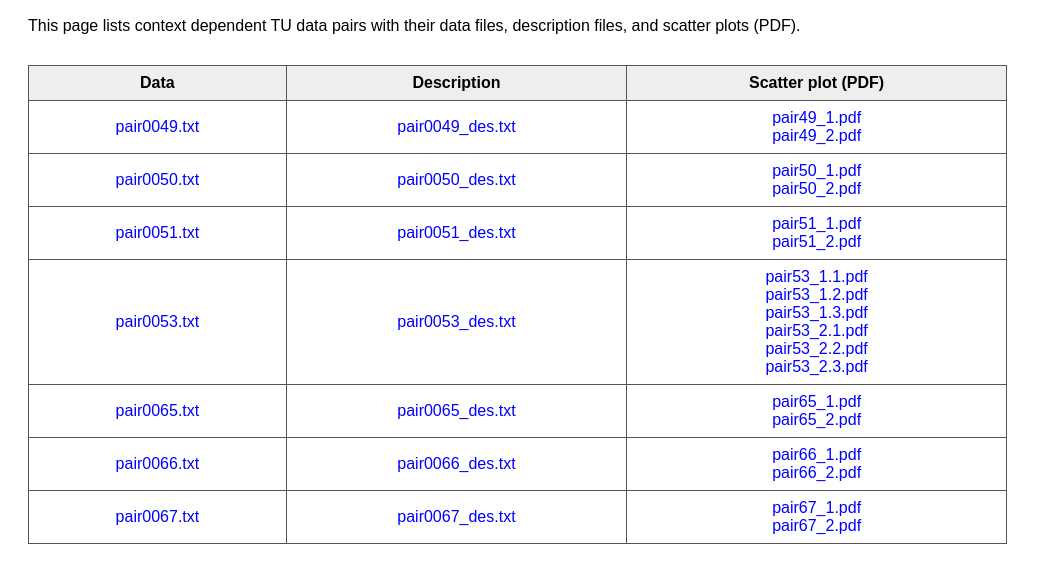
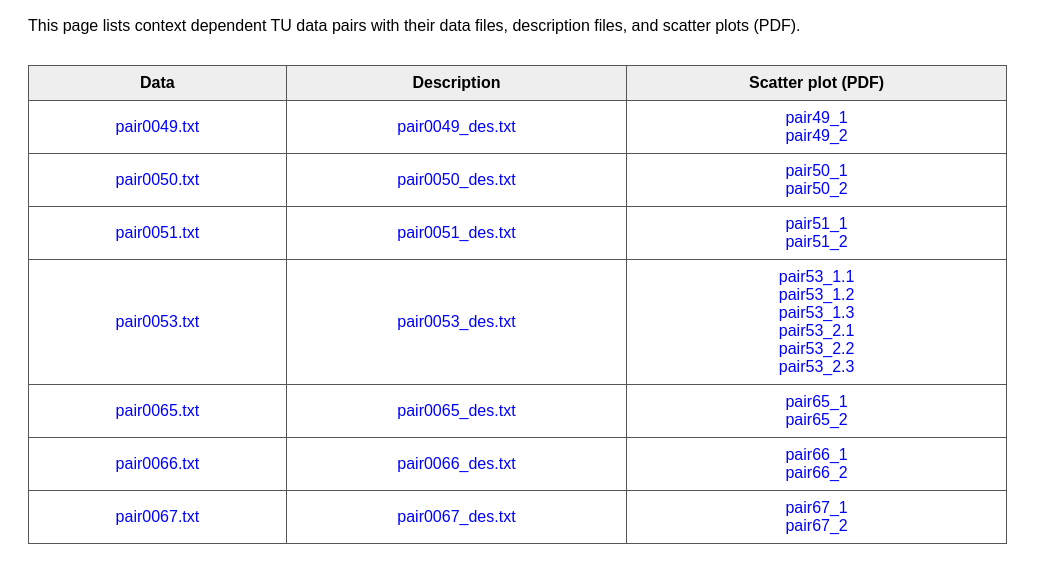
Before and after one commit to iqbalsh1/context_dependent_pairs, a plain HTML site: page index.html in a window 1280 px wide. Shown: the part 79-662 px from the top of the page, without its empty margins (0-1042 px from the left). Drawn offline with Linux system fonts and the light colour scheme.

Commit message:
update file

```diff
--- a/index.html
+++ b/index.html
@@ -26,60 +26,60 @@
       <td><a href="data/pair0049.txt">pair0049.txt</a></td>
       <td><a href="data/pair0049_des.txt">pair0049_des.txt</a></td>
       <td>
-       <a href="data/pair49_1.pdf">pair49_1.pdf</a><br>
-       <a href="data/pair49_2.pdf">pair49_2.pdf</a>
+       <a href="data/pair49_1.pdf">pair49_1</a><br>
+       <a href="data/pair49_2.pdf">pair49_2</a>
       </td>
     </tr>
     <tr>
       <td><a href="data/pair0050.txt">pair0050.txt</a></td>
       <td><a href="data/pair0050_des.txt">pair0050_des.txt</a></td>
       <td>
-       <a href="data/pair50_1.pdf">pair50_1.pdf</a><br>
-       <a href="data/pair50_2.pdf">pair50_2.pdf</a>
+       <a href="data/pair50_1.pdf">pair50_1</a><br>
+       <a href="data/pair50_2.pdf">pair50_2</a>
       </td>
     </tr>
     <tr>
       <td><a href="data/pair0051.txt">pair0051.txt</a></td>
       <td><a href="data/pair0051_des.txt">pair0051_des.txt</a></td>
       <td>
-       <a href="data/pair51_1.pdf">pair51_1.pdf</a><br>
-       <a href="data/pair51_2.pdf">pair51_2.pdf</a>
+       <a href="data/pair51_1.pdf">pair51_1</a><br>
+       <a href="data/pair51_2.pdf">pair51_2</a>
       </td>
     </tr>
     <tr>
       <td><a href="data/pair0053.txt">pair0053.txt</a></td>
       <td><a href="data/pair0053_des.txt">pair0053_des.txt</a></td>
       <td>
-       <a href="data/pair53_1.1.pdf">pair53_1.1.pdf</a><br>
-       <a href="data/pair53_1.2.pdf">pair53_1.2.pdf</a><br>
-       <a href="data/pair53_1.2.pdf">pair53_1.3.pdf</a><br>
-       <a href="data/pair53_2.1.pdf">pair53_2.1.pdf</a><br>
-       <a href="data/pair53_2.2.pdf">pair53_2.2.pdf</a><br>
-       <a href="data/pair53_2.3.pdf">pair53_2.3.pdf</a><br>
+       <a href="data/pair53_1.1.pdf">pair53_1.1</a><br>
+       <a href="data/pair53_1.2.pdf">pair53_1.2</a><br>
+       <a href="data/pair53_1.2.pdf">pair53_1.3</a><br>
+       <a href="data/pair53_2.1.pdf">pair53_2.1</a><br>
+       <a href="data/pair53_2.2.pdf">pair53_2.2</a><br>
+       <a href="data/pair53_2.3.pdf">pair53_2.3</a><br>
       </td>
     </tr>
      <tr>
       <td><a href="data/pair0065.txt">pair0065.txt</a></td>
       <td><a href="data/pair0065_des.txt">pair0065_des.txt</a></td>
       <td>
-       <a href="data/pair65_1.pdf">pair65_1.pdf</a><br>
-       <a href="data/pair65_2.pdf">pair65_2.pdf</a>
+       <a href="data/pair65_1.pdf">pair65_1</a><br>
+       <a href="data/pair65_2.pdf">pair65_2</a>
       </td>
     </tr>
      <tr>
       <td><a href="data/pair0066.txt">pair0066.txt</a></td>
       <td><a href="data/pair0066_des.txt">pair0066_des.txt</a></td>
       <td>
-       <a href="data/pair66_1.pdf">pair66_1.pdf</a><br>
-       <a href="data/pair66_2.pdf">pair66_2.pdf</a>
+       <a href="data/pair66_1.pdf">pair66_1</a><br>
+       <a href="data/pair66_2.pdf">pair66_2</a>
       </td>
     </tr>
      <tr>
       <td><a href="data/pair0067.txt">pair0067.txt</a></td>
       <td><a href="data/pair0067_des.txt">pair0067_des.txt</a></td>
       <td>
-       <a href="data/pair67_1.pdf">pair67_1.pdf</a><br>
-       <a href="data/pair67_2.pdf">pair67_2.pdf</a>
+       <a href="data/pair67_1.pdf">pair67_1</a><br>
+       <a href="data/pair67_2.pdf">pair67_2</a>
       </td>
     </tr>
   </table>
```
